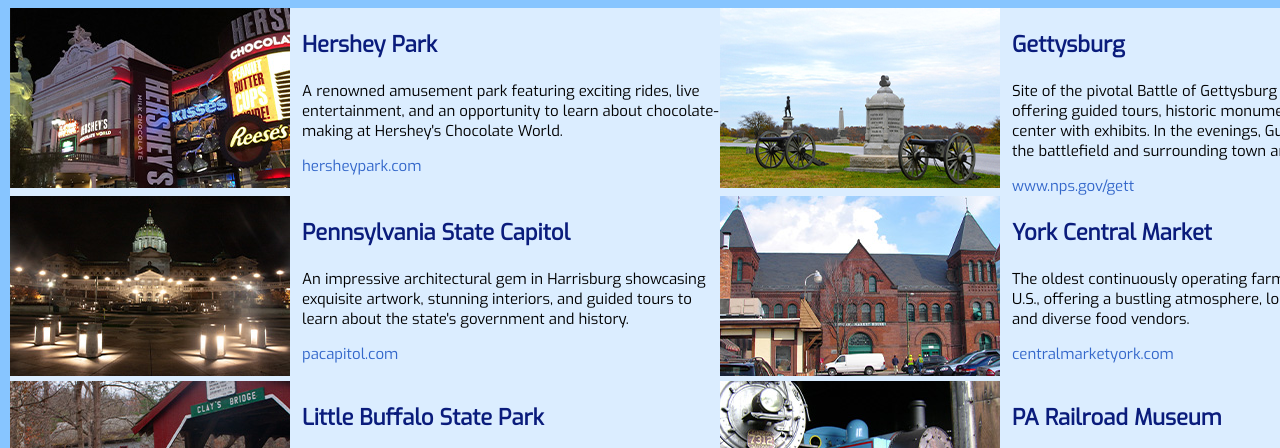
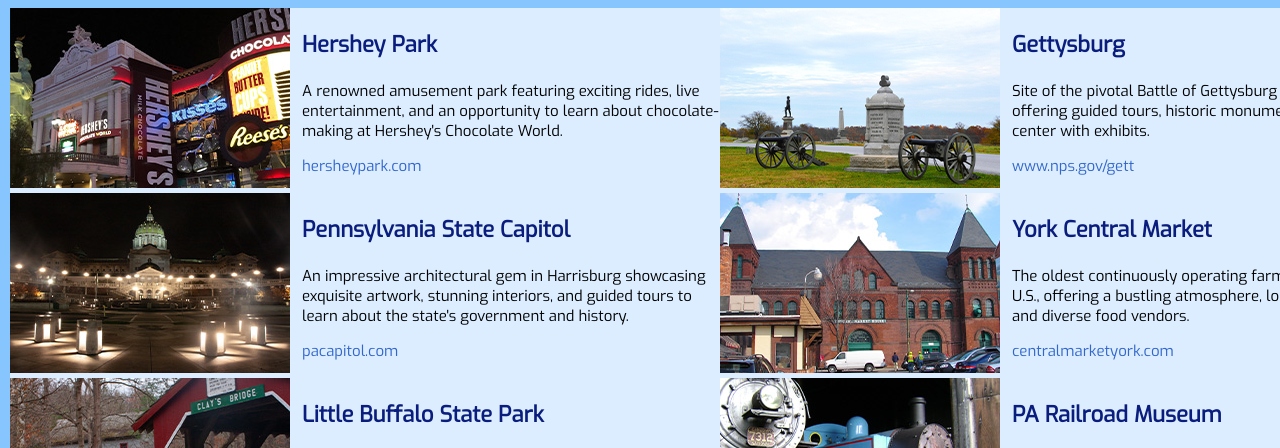
Before and after one commit to PhoenixOrion/phoenixorion.github.io, a plain HTML site: page Projects/Project-01/index.html in a window 1280 px wide. Shown: the part 331-779 px from the top of the page. Drawn offline with Linux system fonts and the light colour scheme; a web font is replaced by a local one.

Commit message:
Update index.html

```diff
--- a/Projects/Project-01/index.html
+++ b/Projects/Project-01/index.html
@@ -164,8 +164,7 @@
             <p>
               Site of the pivotal Battle of Gettysburg during the Civil War,
               offering guided tours, historic monuments, and a visitor center
-              with exhibits. In the evenings, Guided ghost tours of the
-              battlefield and surrounding town are offered.
+              with exhibits.
             </p>
             <a href="www.nps.gov/gett">www.nps.gov/gett</a>
           </div>
```
